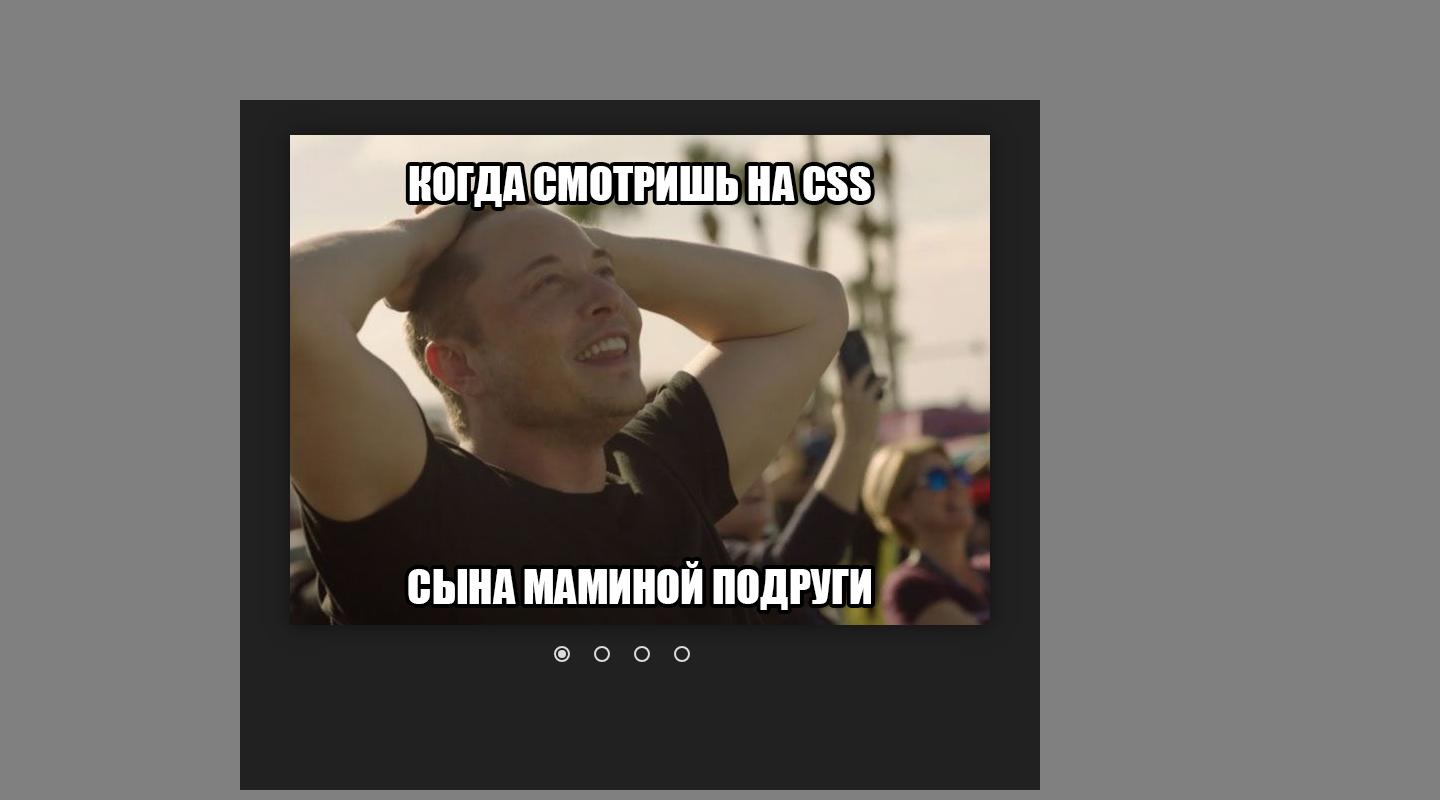
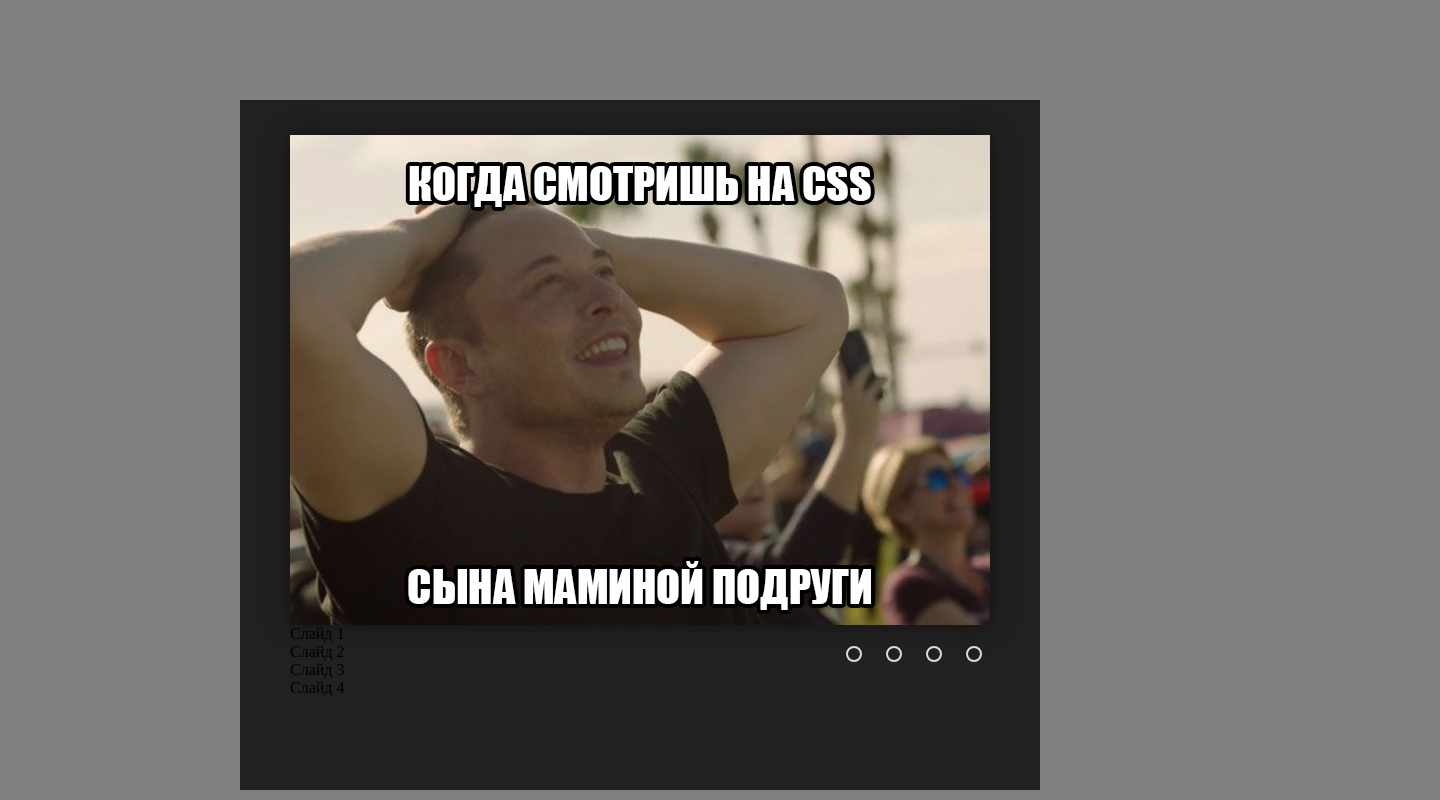
Before and after one commit to seregaby2/cssMemSlider, a plain HTML site: page cssMemSlider/index.html in a window 1280 px wide. Shown: the whole page, 1440 px wide, since content can reach past the window. Drawn offline with Linux system fonts and the light colour scheme.

Commit message:
feat: add text for slide2021-10-16 01:05:00

```diff
--- a/cssMemSlider/index.html
+++ b/cssMemSlider/index.html
@@ -19,11 +19,19 @@
             <div class="slides slide3"></div>
             <div class="slides slide4"></div>
         </div>
-        <div class="controls">
-            <label for="slide1"></label>
-            <label for="slide2"></label>
-            <label for="slide3"></label>
-            <label for="slide4"></label>
+        <div class="container">
+            <div class="text">
+                <div class="text1">Слайд 1</div>
+                <div class="text2">Слайд 2</div>
+                <div class="text3">Слайд 3</div>
+                <div class="text4">Слайд 4</div>
+            </div>
+            <div class="controls">
+                <label for="slide1"></label>
+                <label for="slide2"></label>
+                <label for="slide3"></label>
+                <label for="slide4"></label>
+            </div>
         </div>
     </div>
 </body>
--- a/cssMemSlider/style.css
+++ b/cssMemSlider/style.css
@@ -34,7 +34,7 @@ body {
     left: -100%;
 	width: inherit;
 	z-index: 0;
-	transition: 1s;
+	transition: 0s;
 
 }
 
@@ -64,31 +64,36 @@ body {
 	opacity: 1;
 	z-index: 1;
     left: 0%;
+    transition: 1s;
 }
 
+.container {
+    display: flex;
+    justify-content: space-between;
+    position: relative;
+    width: 700px;
+    margin:0 50px 0 50px;
+    top: 5%;
+}
 .wrapper > input {
 	display: none;
 }
 
 .wrapper .controls {
-    left: 50%;
-    margin-left: -98px;
+    left: 0%;
     position: relative;
     top: 5%;
 }
 
-.wrapper label {
+.controls label {
 	cursor: pointer;
 	display: inline-block;
 	height: 8px;
 	margin: 25px 12px 0 16px;
 	position: relative;
 	width: 8px;
-	-webkit-border-radius: 50%;
-	-moz-border-radius: 50%;
-	-o-border-radius: 50%;
 	border-radius: 50%;
-	transition: 1s
+	transition: 1s;
 
 }
 
```
